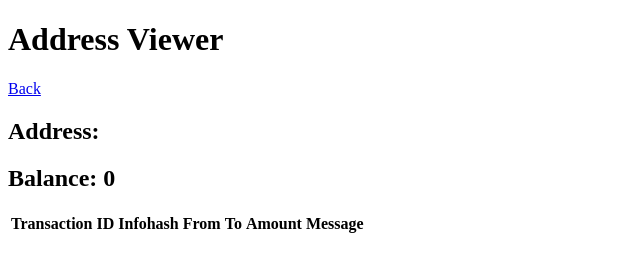
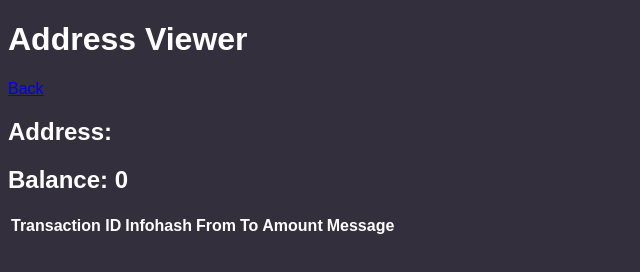
Before and after one commit to QuixThe2nd/TorrentTX, an Electron app: page ui/address.html in a window 1200 px wide. Shown: the whole page, without its empty margins (0-640 px from the left). Drawn offline with Linux system fonts and the light colour scheme; no server answers.

Commit message:
Dark mode and font

```diff
--- a/ui/address.html
+++ b/ui/address.html
@@ -2,6 +2,14 @@
 <html lang="en">
 <head>
     <title>Address Viewer</title>
+
+    <style>
+        body {
+            background-color: #332f3d;
+            color: #fff;
+            font-family: Arial, sans-serif;
+        }
+    </style>
 </head>
 <body>
     <h1>Address Viewer</h1>
```
Also changed, not shown: ui/index.html (+8 -0 lines), ui/transaction.html (+8 -0 lines).
